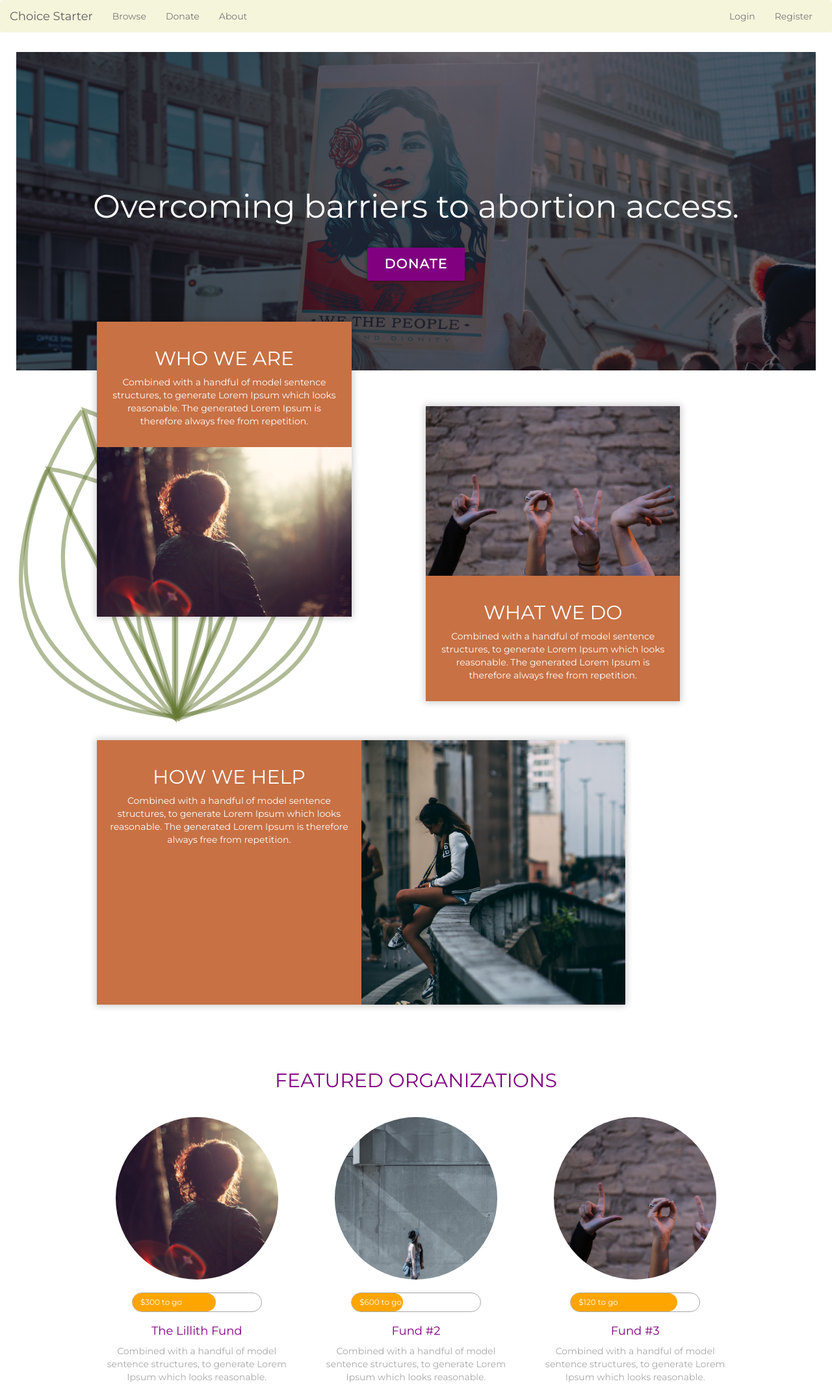
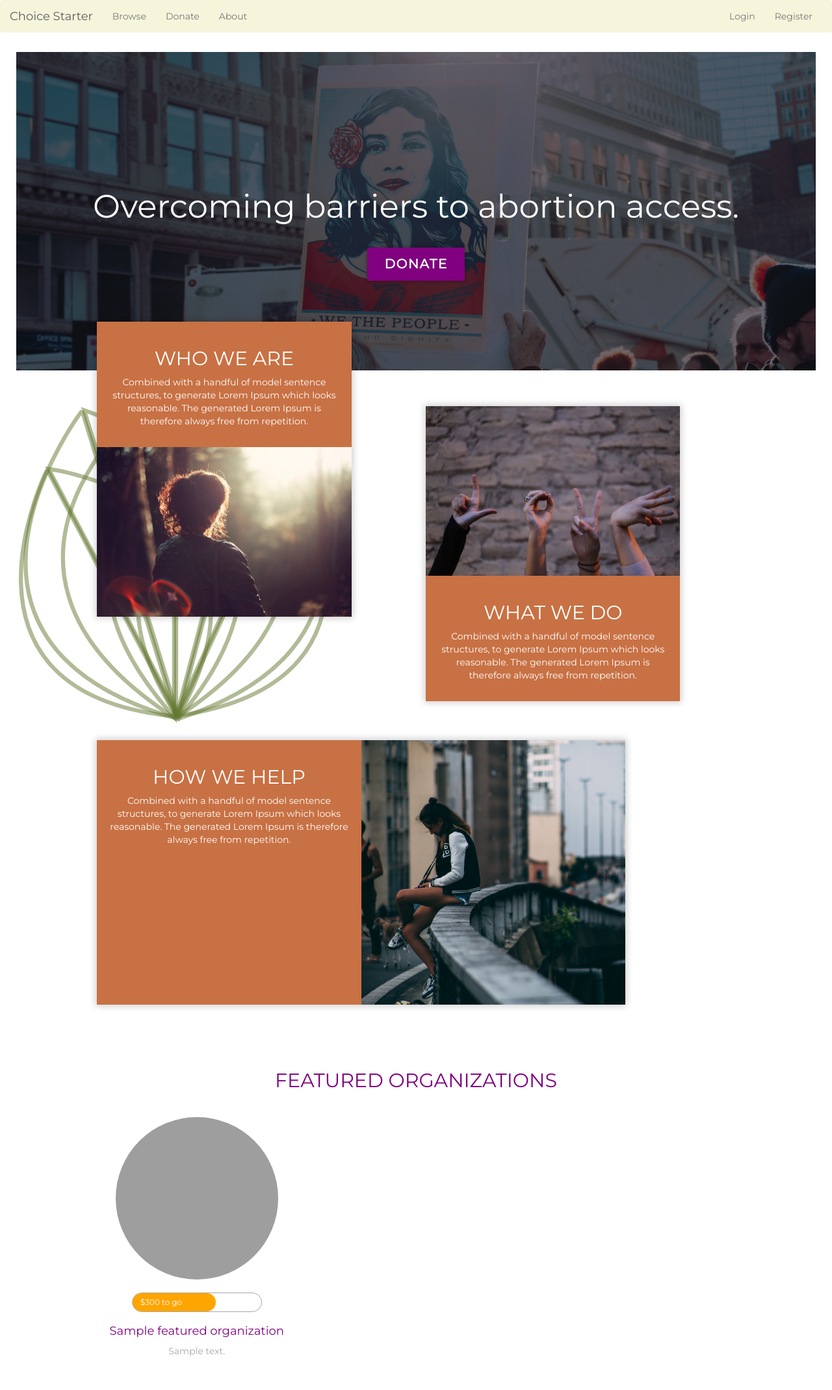
Before and after one commit to mackenziekira/choicestarter, a Flask app: template templates/landingpage.html in a window 1280 px wide. Shown: the whole page at 65% size. After the commit the page ends 2087 px from the top, so only its background shows below. Run offline with Flask 2, Linux system fonts and the light colour scheme; the template is opened without the code that fills it: most values are stand-ins (such as "Sample title", 1, 10 or a date in 2020); some libraries are stand-ins or nearby versions; grey boxes are pictures that could not be loaded.

Commit message:
landing page - make featured organizations dynamic

```diff
--- a/server.py
+++ b/server.py
@@ -22,8 +22,8 @@ def index():
     # If logged in
     # find all roles
     # pass all roles and data to landing page
-
-    return render_template("landingpage.html")
+    featured_3_organizations = Organization.query.filter(Organization.template_featured <= 3)
+    return render_template("landingpage.html", featured_3_organizations=featured_3_organizations)
 
 
 @app.route('/about')
--- a/static/css/sections.css
+++ b/static/css/sections.css
@@ -90,7 +90,7 @@
 }
 .feature-photo-1 {
 	background-image: url(/static/images/feature-photo-1.jpg);
-	padding-bottom: 66.67%; /*1280/1920*/
+	padding-bottom: 66.67%;
 }
 .feature-photo-2 {
 	background-image: url(/static/images/feature-photo-2.jpg);
@@ -103,6 +103,9 @@
 .feature-photo-4 {
 	background-image: url(/static/images/feature-photo-4.jpg);
 	padding-bottom: 66.67%; /*1280/1920*/
+}
+.feature-photo-item {
+	padding-bottom: 66.67%;
 }
 
 /*Section orgs*/
--- a/templates/landingpage.html
+++ b/templates/landingpage.html
@@ -57,6 +57,7 @@
 			 		<div class="layout-half col-xs-12 col-md-6">
 			 			<div class="feature-photo feature-photo-2"></div>
 			 		</div>
+                </div>
 	 		</div>
 	 	</div>
  	</section>
@@ -96,8 +97,9 @@
  	<section class="section section-orgs text-center">
  		<div class="col-md-10 col-md-offset-1">
  			<h2 class="section-headline text-center">Featured Organizations</h2>
+            {% for featured_organization in featured_3_organizations %}
 	 		<div class="col-xs-12 col-md-4">
-	 			<div class="description-orgs feature-photo-1 col-xs-12">
+	 			<div class="description-orgs feature-photo-item col-xs-12" style="background-image: url({{ url_for('organization_template_hero_image', org_id=featured_organization.org_id) }})">
 	 				<!-- <h2 class="section-headline text-center">who we are</h2>
 	 				<p class="text-center">Combined with a handful of model sentence structures, to generate Lorem Ipsum which looks reasonable. The generated Lorem Ipsum is therefore always free from repetition.</p> -->
 	 			</div>
@@ -106,35 +108,10 @@
 	 					<p>$300 to go</p>
 	 				</div>
 	 			</div>
-	 			<h4><a href="{{ url_for('organization', org_id=1) }}">The Lillith Fund</a></h4>
-	 			<p>Combined with a handful of model sentence structures, to generate Lorem Ipsum which looks reasonable.</p>
+	 			<h4><a href="{{ url_for('organization', org_id=featured_organization.org_id) }}">{{ featured_organization.name }}</a></h4>
+	 			<p>{{ featured_organization.description }}</p>
 	 		</div>
-	 		<div class="col-xs-12 col-md-4">
-	 			<div class="description-orgs feature-photo-4 col-xs-12">
-	 				<!-- <h2 class="section-headline text-center">what we do</h2>
-	 				<p class="text-center">Combined with a handful of model sentence structures, to generate Lorem Ipsum which looks reasonable. The generated Lorem Ipsum is therefore always free from repetition.</p> -->
-	 			</div>
-	 			<div class="progress-bar-container">
-	 				<div class="progress-bar progress-bar-2">
-	 					<p>$600 to go</p>
-	 				</div>
-	 			</div>
-	 			<h4><a href="{{ url_for('organization', org_id=2) }}">Fund #2</a></h4>
-	 			<p>Combined with a handful of model sentence structures, to generate Lorem Ipsum which looks reasonable.</p>
-	 		</div>
-	 		<div class="col-xs-12 col-md-4">
-	 			<div class="description-orgs feature-photo-3 col-xs-12">
-	 				<!-- <h2 class="section-headline text-center">how we help</h2>
-	 				<p class="text-center">Combined with a handful of model sentence structures, to generate Lorem Ipsum which looks reasonable. The generated Lorem Ipsum is therefore always free from repetition.</p> -->
-	 			</div>
-	 			<div class="progress-bar-container">
-	 				<div class="progress-bar progress-bar-3">
-	 					<p>$120 to go</p>
-	 				</div>
-	 			</div>
-	 			<h4><a href="{{ url_for('organization', org_id=3) }}">Fund #3</a></h4>
-	 			<p>Combined with a handful of model sentence structures, to generate Lorem Ipsum which looks reasonable.</p>
-	 		</div>
+            {% endfor %}
 	 	</div>
  	</section>
 
```
